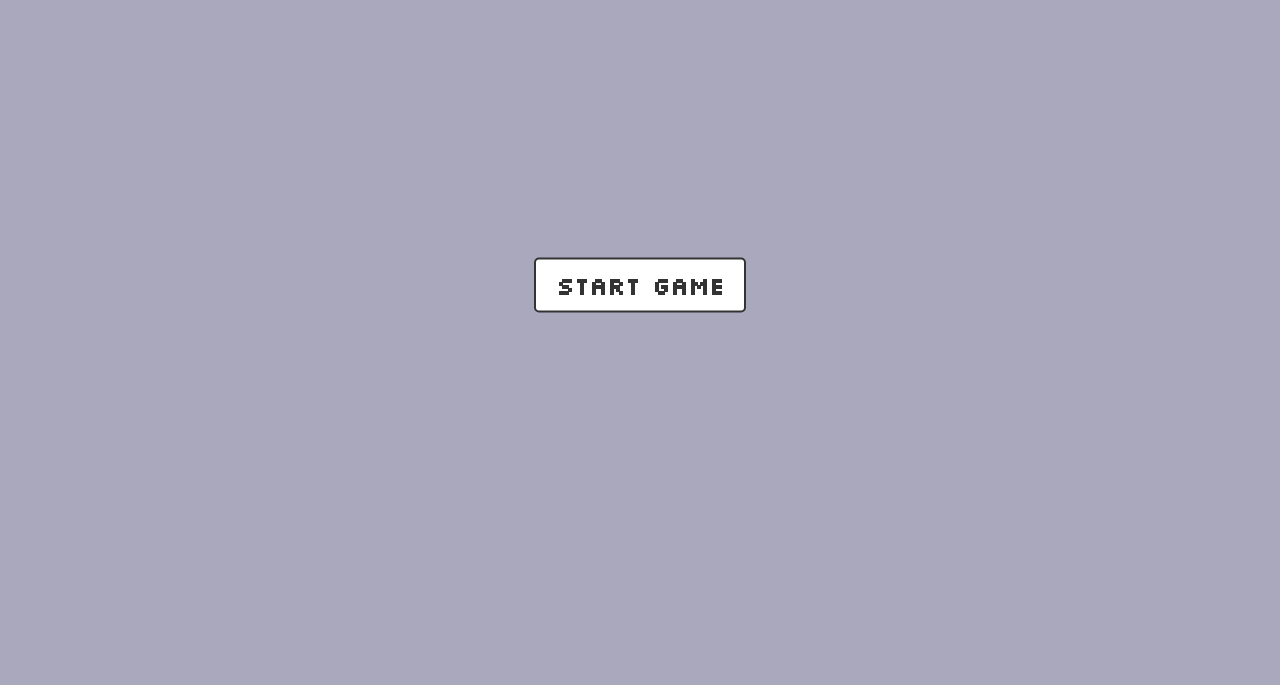
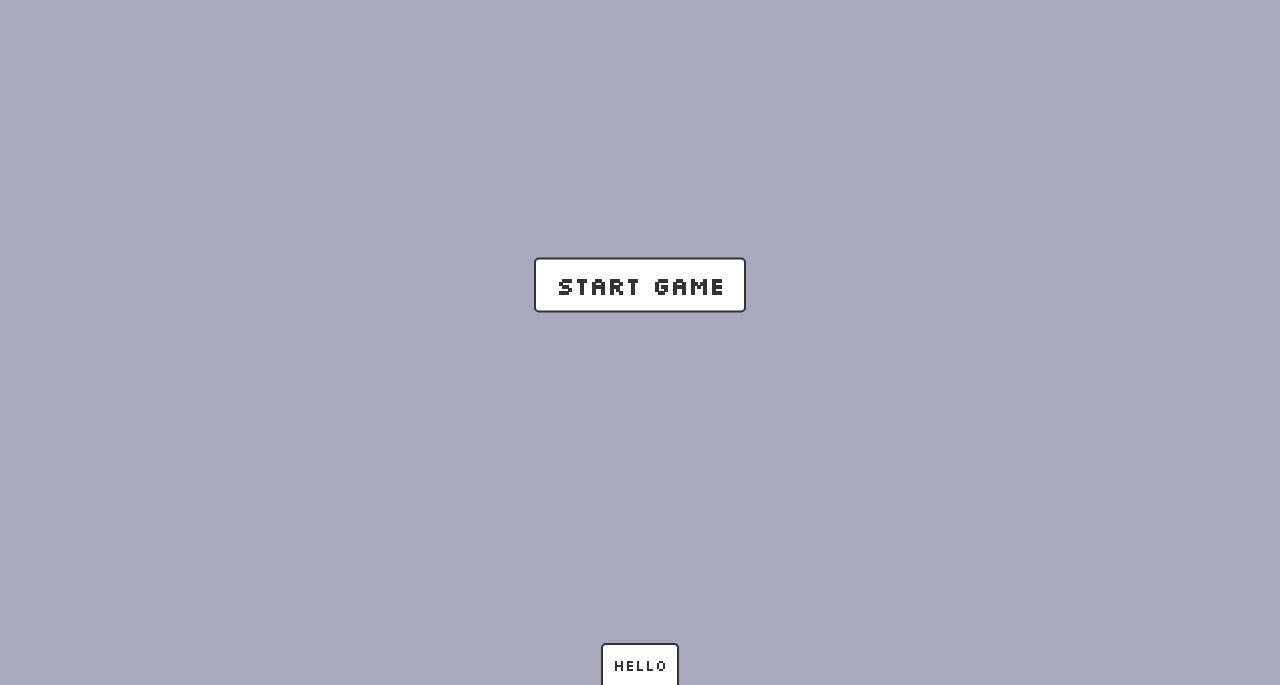
Before and after one commit to burnt0rice/tram-simulator, a website: page www/index.html in a window 1280 px wide. Shown: the part 115-800 px from the top of the page. Drawn offline with Linux system fonts and the light colour scheme; files whose address does not match are found by name.

Commit message:
Add container for score

```diff
--- a/www/index.html
+++ b/www/index.html
@@ -14,6 +14,11 @@
 			You can open each door by clicking on it or by pressing the corresponding number [1,2,3,4,5] on your keyboard.<br>
 		</div>
 	</div>
+	<div class="scoreboard">
+		<div class="scoreboard-content">
+			Hello
+		</div>
+	</div>
 	<button id="start" onclick="startGame()">Start Game</button>
 
 	<script src="main.js"></script>
--- a/www/main.css
+++ b/www/main.css
@@ -40,3 +40,23 @@
     font-weight: bold;
     cursor: pointer;
 }
+
+.scoreboard {
+    position: fixed;
+    width: 100vw;
+    height: auto;
+    z-index: 100;
+    display: flex;
+    justify-content: center;
+    align-items: center;
+    bottom: 0;
+}
+
+.scoreboard-content {
+    border-top-right-radius: 5px;
+    border-top-left-radius: 5px;
+    border: 2px solid #333;
+    border-bottom: 0;
+    background-color: #fff;
+    padding: 10px;
+}
```
Also changed, not shown: README.md.
